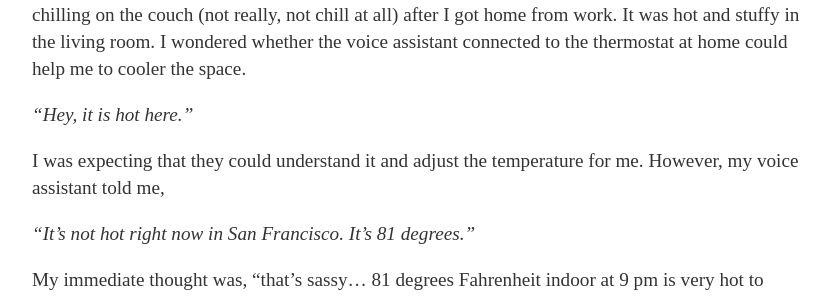
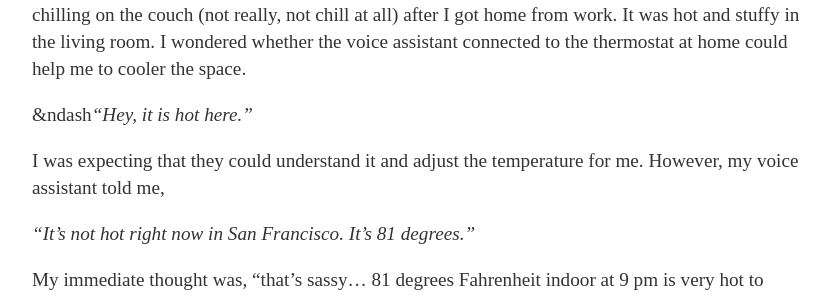
Before and after one commit to sabrinazhong/sabrinazhong.github.io, a Jekyll site: the page built from _posts/2019-11-1-pragmatics-in-conversation.md, in a window 1280 px wide. Shown: the part 248-546 px from the top of the page, without its empty margins (224-1053 px from the left). Built offline with Jekyll 4.4.1, drawn with Linux system fonts in a browser that asks for light colours.

Commit message:
Update 2019-11-1-pragmatics-in-conversation.md

```diff
--- a/_posts/2019-11-1-pragmatics-in-conversation.md
+++ b/_posts/2019-11-1-pragmatics-in-conversation.md
@@ -8,7 +8,7 @@ June 11, 2019, the weather in San Francisco soared to 97 degrees Fahrenheit. It
 (not really, not chill at all) after I got home from work. It was hot and stuffy in the living room. I wondered whether
 the voice assistant connected to the thermostat at home could help me to cooler the space.
 
-<i>"Hey, it is hot here."</i>
+&ndash<i>"Hey, it is hot here."</i>
 
 I was expecting that they could understand it and adjust the temperature for me. However, my voice assistant told me,
 
```
